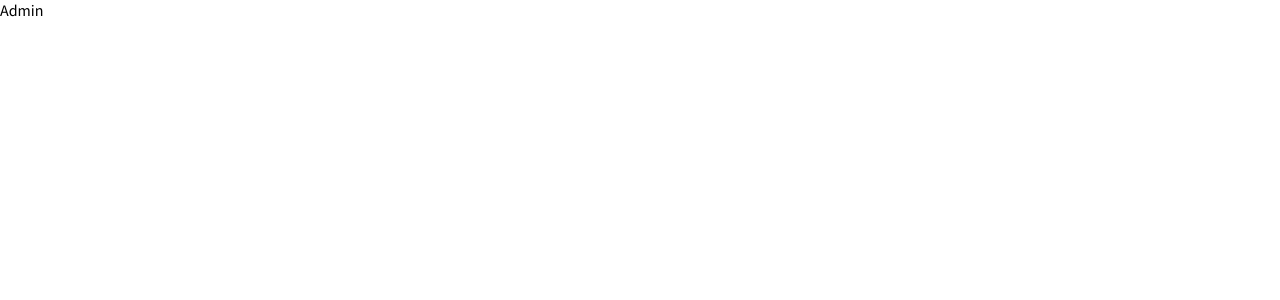
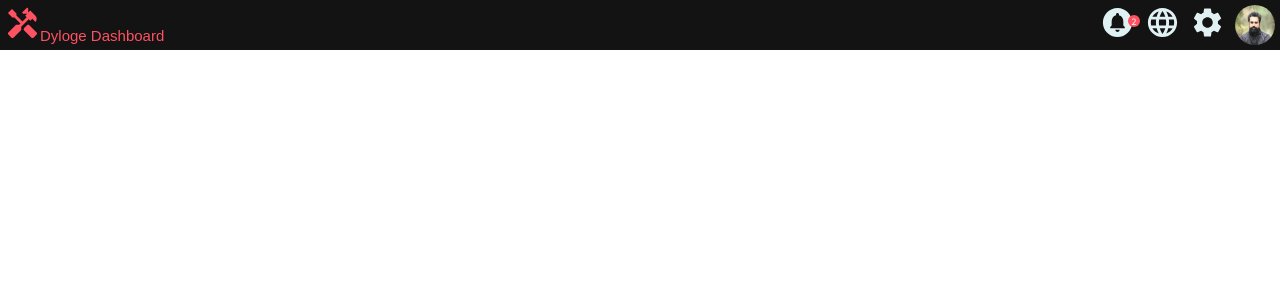
Before and after one commit to Dyloge/adminpanel, a React (Create React App) app: page / in a window 1280 px wide. Shown: the top 300 px of the page. Built offline with nearby package versions, Linux system fonts and the light colour scheme.

Commit message:
2-Topbar created and styled

```diff
--- a/package.json
+++ b/package.json
@@ -3,8 +3,12 @@
   "version": "0.1.0",
   "private": true,
   "dependencies": {
+    "@emotion/react": "^11.7.0",
+    "@emotion/styled": "^11.6.0",
     "@material-ui/core": "^4.12.3",
     "@material-ui/icons": "^4.11.2",
+    "@mui/icons-material": "^5.2.1",
+    "@mui/material": "^5.2.3",
     "@testing-library/jest-dom": "^5.11.4",
     "@testing-library/react": "^11.1.0",
     "@testing-library/user-event": "^12.1.10",
--- /dev/null
+++ b/src/App.css
@@ -0,0 +1,6 @@
+.app {
+  background-color: #131314;
+  width: 100%;
+  display: flex;
+  justify-content: center;
+}
--- a/src/App.js
+++ b/src/App.js
@@ -1,5 +1,12 @@
+import Topbar from './components/topbar/Topbar';
+import './App.css';
+
 function App() {
-  return <div className='App'>Admin</div>;
+  return (
+    <div className='app'>
+      <Topbar />
+    </div>
+  );
 }
 
 export default App;
--- a/src/components/topbar/Topbar.jsx
+++ b/src/components/topbar/Topbar.jsx
@@ -0,0 +1,35 @@
+import React from 'react';
+import './topbar.css';
+import HandymanIcon from '@mui/icons-material/Handyman';
+import CircleNotificationsIcon from '@mui/icons-material/CircleNotifications';
+import LanguageIcon from '@mui/icons-material/Language';
+import SettingsIcon from '@mui/icons-material/Settings';
+import Profile from '../../assests/images/profile.jpeg';
+
+const Topbar = () => {
+  return (
+    <div className='topbar'>
+      <div className='topbarWrapper'>
+        <div className='topLeft'>
+          <HandymanIcon sx={{ color: '#FE5161' }} fontSize='large' />
+          <span className='brand'>Dyloge Dashboard</span>
+        </div>
+        <div className='topRight'>
+          <div className='topbarIconContainer'>
+            <CircleNotificationsIcon fontSize='large' />
+            <span className='topIconBadge'>2</span>
+          </div>
+          <div className='topbarIconContainer'>
+            <LanguageIcon fontSize='large' />
+          </div>
+          <div className='topbarIconContainer'>
+            <SettingsIcon fontSize='large' />
+          </div>
+          <img src={Profile} alt='profile_picture' className='topAvatar' />
+        </div>
+      </div>
+    </div>
+  );
+};
+
+export default Topbar;
--- /dev/null
+++ b/src/components/topbar/topbar.css
@@ -0,0 +1,60 @@
+.container {
+  width: 95%;
+  background-color: #1a1c20;
+  border-radius: 5px;
+  margin: 10px;
+}
+.topbar {
+  border-radius: 5px;
+  width: 100%;
+  height: 50px;
+  position: sticky;
+  top: 0;
+  z-index: 999;
+}
+.topbarWrapper {
+  height: 100%;
+  padding: 0px 5px;
+  display: flex;
+  align-items: center;
+  justify-content: space-between;
+}
+.brand {
+  font-family: fantasy;
+
+  font-size: 15px;
+  color: #fe5161;
+  cursor: pointer;
+}
+.topRight {
+  display: flex;
+  align-items: center;
+}
+
+.topbarIconContainer {
+  position: relative;
+  font-size: large;
+  cursor: pointer;
+  margin-right: 10px;
+  color: #dff1f3;
+}
+.topIconBadge {
+  width: 12px;
+  height: 12px;
+  position: absolute;
+  top: 10px;
+  right: -5px;
+  background-color: #fe5161;
+  color: #fff;
+  border-radius: 50%;
+  display: flex;
+  align-items: center;
+  justify-content: center;
+  font-size: 10px;
+}
+.topAvatar {
+  width: 40px;
+  height: 40px;
+  border-radius: 50%;
+  cursor: pointer;
+}
```
Also changed, not shown: src/assests/images/profile.jpeg (added), 1 other file (tests, documents, lock files or other folders).
